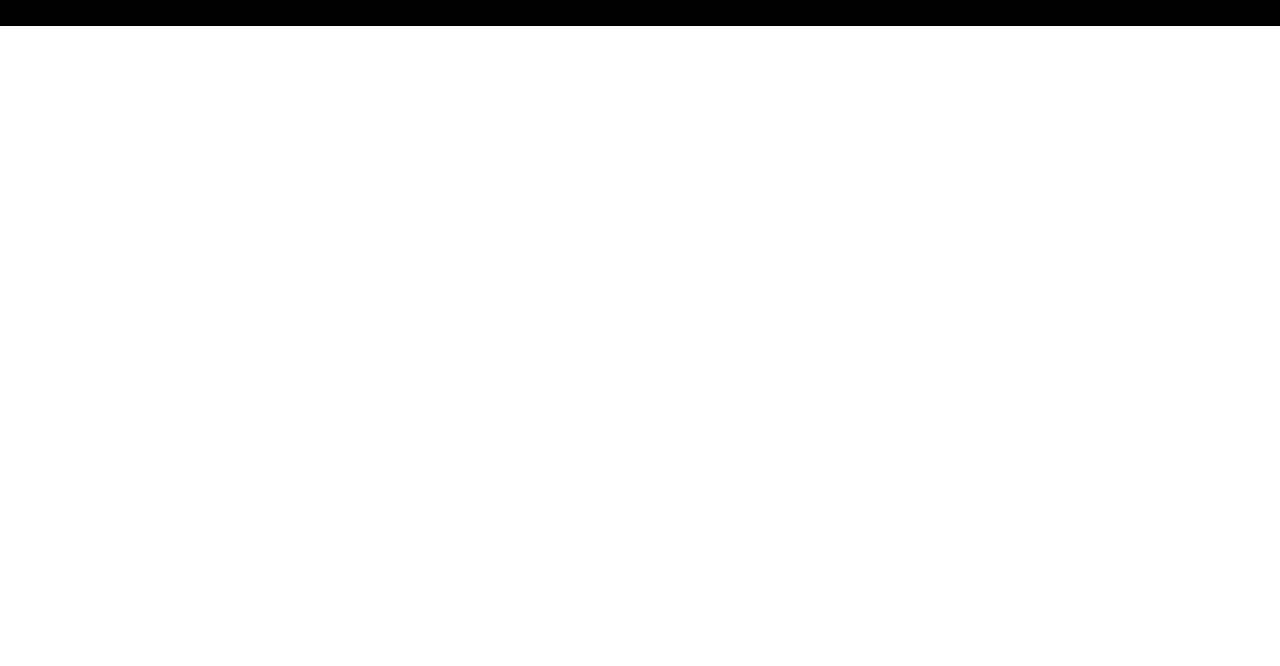
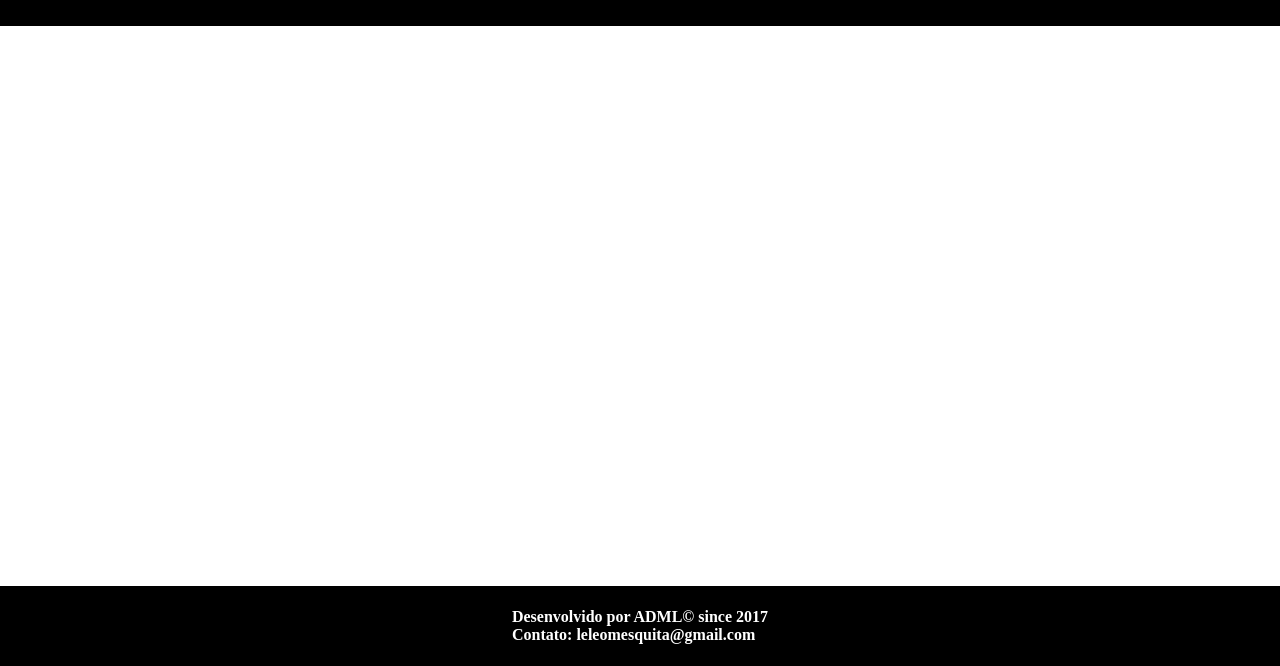
Before and after one commit to ADML1999/test, a plain HTML site: page index.html in a window 1280 px wide. Shown: the part 134-800 px from the top of the page. Drawn offline with nearby package versions, Linux system fonts and the light colour scheme.

Commit message:
add main content & footer infos

```diff
--- a/index.html
+++ b/index.html
@@ -9,6 +9,7 @@
 </head>
 
 <body>
+
     <header>
         <nav>
             <div class="menuhamburguer">
@@ -17,6 +18,15 @@
         </nav>
         <h1>Leonardo Mesquita Dalmazzo Antunes <br>(ADML)</h1>
     </header>
+
+    <main>
+
+    </main>
+
+    <footer>
+        <h4>Desenvolvido por ADML© since 2017<br>Contato: leleomesquita@gmail.com</h4>
+    </footer>
+
 </body>
 
 </html>
--- a/mystyle.css
+++ b/mystyle.css
@@ -22,3 +22,18 @@ header {
 .menuhamburguer > i {
     font-size: 5rem;
 }
+
+main {
+    width: 100vw;
+    height: 70vh;
+}
+
+footer {
+    width: 100vw;
+    height: 10vh;
+    background-color: black;
+    color: white;
+    display: flex;
+    justify-content: center;
+    align-items: center;
+}
```
